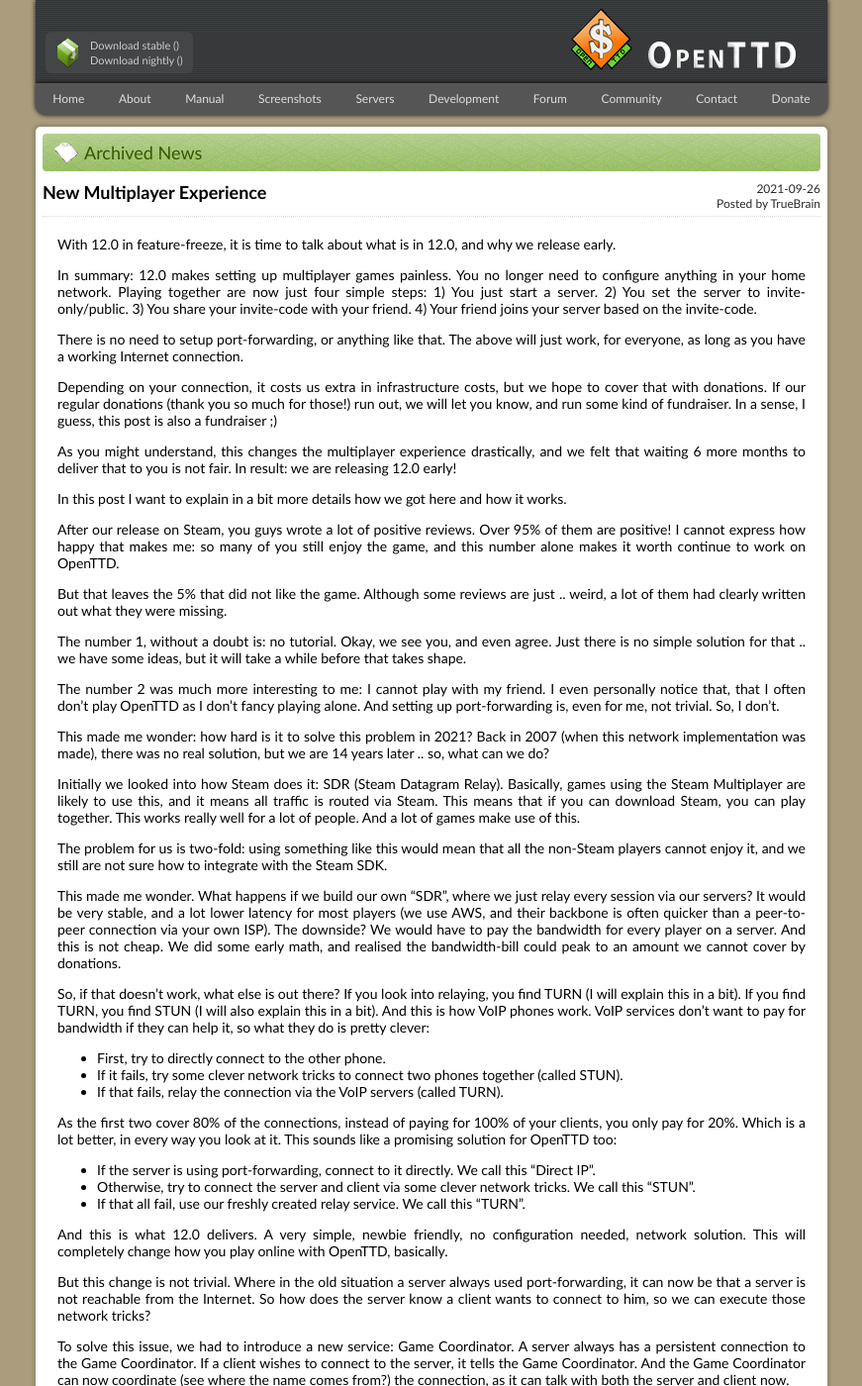
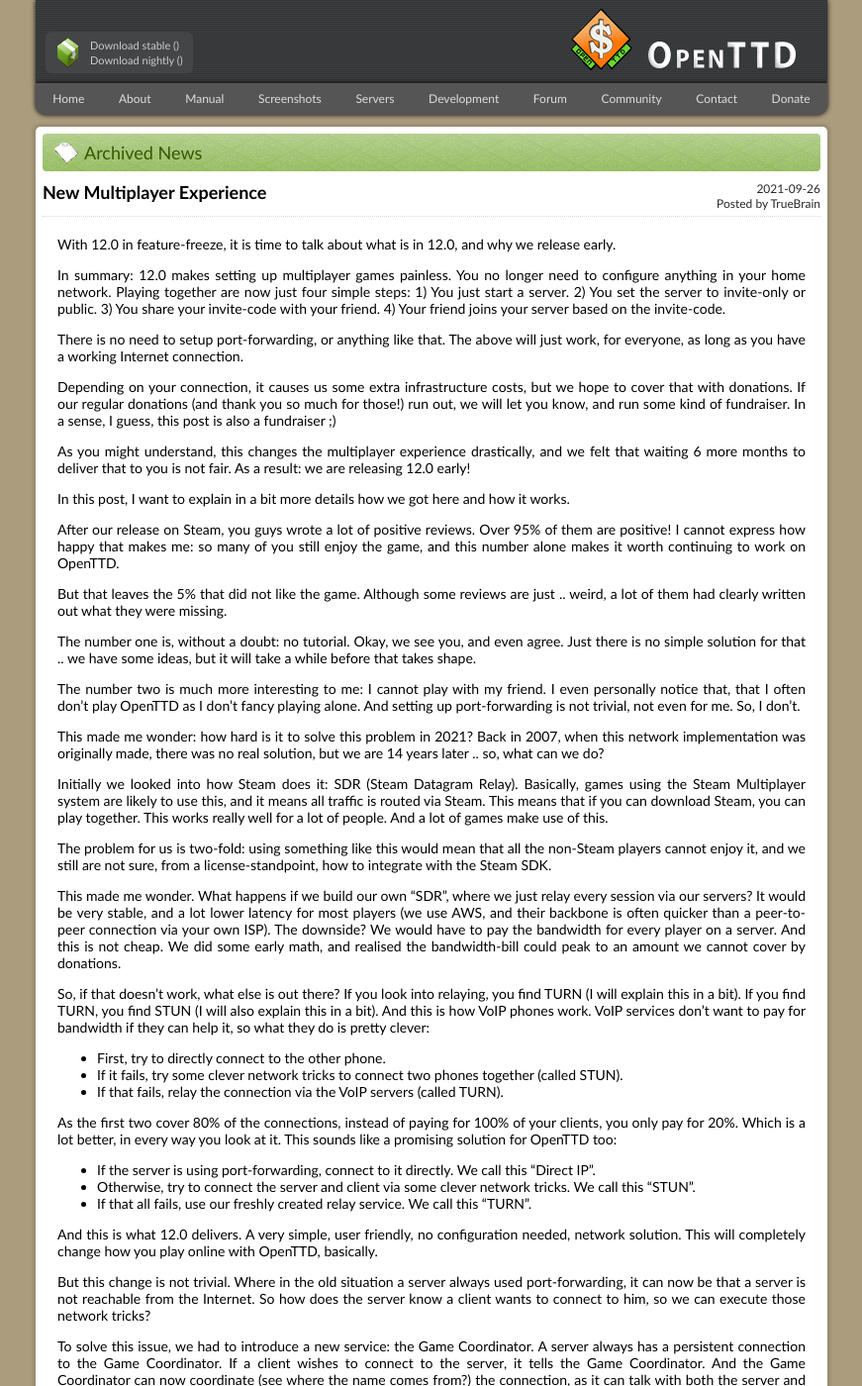
Before and after one commit to OpenTTD/website, a Jekyll site: the page built from _posts/2021-09-26-new-multiplayer-experience.md, in a window 1280 px wide and 1400 px high. Shown: the whole window at 99% size, without its empty margins (204-1075 px from the left). Built offline with Jekyll 4.4.1, drawn with Linux system fonts in a browser that asks for light colours; some of the changed text lies outside the part shown.

Commit message:
Processed feedback from nielsm and james103

```diff
--- a/_posts/2021-09-26-new-multiplayer-experience.md
+++ b/_posts/2021-09-26-new-multiplayer-experience.md
@@ -9,51 +9,51 @@
 You no longer need to configure anything in your home network.
 Playing together are now just four simple steps:
 1) You just start a server.
-2) You set the server to invite-only/public.
+2) You set the server to invite-only or public.
 3) You share your invite-code with your friend.
 4) Your friend joins your server based on the invite-code.
 
 There is no need to setup port-forwarding, or anything like that.
 The above will just work, for everyone, as long as you have a working Internet connection.
 
-Depending on your connection, it costs us extra in infrastructure costs, but we hope to cover that with donations.
-If our regular donations (thank you so much for those!) run out, we will let you know, and run some kind of fundraiser.
+Depending on your connection, it causes us some extra infrastructure costs, but we hope to cover that with donations.
+If our regular donations (and thank you so much for those!) run out, we will let you know, and run some kind of fundraiser.
 In a sense, I guess, this post is also a fundraiser ;)
 
 As you might understand, this changes the multiplayer experience drastically, and we felt that waiting 6 more months to deliver that to you is not fair.
-In result: we are releasing 12.0 early!
+As a result: we are releasing 12.0 early!
 
-In this post I want to explain in a bit more details how we got here and how it works.
+In this post, I want to explain in a bit more details how we got here and how it works.
 
 <!-- more -->
 
 After our release on Steam, you guys wrote a lot of positive reviews.
 Over 95% of them are positive!
-I cannot express how happy that makes me: so many of you still enjoy the game, and this number alone makes it worth continue to work on OpenTTD.
+I cannot express how happy that makes me: so many of you still enjoy the game, and this number alone makes it worth continuing to work on OpenTTD.
 
 But that leaves the 5% that did not like the game.
 Although some reviews are just .. weird, a lot of them had clearly written out what they were missing.
 
-The number 1, without a doubt is: no tutorial.
+The number one is, without a doubt: no tutorial.
 Okay, we see you, and even agree.
 Just there is no simple solution for that .. we have some ideas, but it will take a while before that takes shape.
 
-The number 2 was much more interesting to me: I cannot play with my friend.
+The number two is much more interesting to me: I cannot play with my friend.
 I even personally notice that, that I often don't play OpenTTD as I don't fancy playing alone.
-And setting up port-forwarding is, even for me, not trivial.
+And setting up port-forwarding is not trivial, not even for me.
 So, I don't.
 
 This made me wonder: how hard is it to solve this problem in 2021?
-Back in 2007 (when this network implementation was made), there was no real solution, but we are 14 years later .. so, what can we do?
+Back in 2007, when this network implementation was originally made, there was no real solution, but we are 14 years later .. so, what can we do?
 
 Initially we looked into how Steam does it: SDR (Steam Datagram Relay).
-Basically, games using the Steam Multiplayer are likely to use this, and it means all traffic is routed via Steam.
+Basically, games using the Steam Multiplayer system are likely to use this, and it means all traffic is routed via Steam.
 This means that if you can download Steam, you can play together.
 This works really well for a lot of people.
 And a lot of games make use of this.
 
 The problem for us is two-fold:
-using something like this would mean that all the non-Steam players cannot enjoy it, and we still are not sure how to integrate with the Steam SDK.
+using something like this would mean that all the non-Steam players cannot enjoy it, and we still are not sure, from a license-standpoint, how to integrate with the Steam SDK.
 
 This made me wonder.
 What happens if we build our own "SDR", where we just relay every session via our servers?
@@ -77,23 +77,23 @@
 This sounds like a promising solution for OpenTTD too:
 - If the server is using port-forwarding, connect to it directly. We call this "Direct IP".
 - Otherwise, try to connect the server and client via some clever network tricks. We call this "STUN".
-- If that all fail, use our freshly created relay service. We call this "TURN".
+- If that all fails, use our freshly created relay service. We call this "TURN".
 
 And this is what 12.0 delivers.
-A very simple, newbie friendly, no configuration needed, network solution.
+A very simple, user friendly, no configuration needed, network solution.
 This will completely change how you play online with OpenTTD, basically.
 
 But this change is not trivial.
 Where in the old situation a server always used port-forwarding, it can now be that a server is not reachable from the Internet.
 So how does the server know a client wants to connect to him, so we can execute those network tricks?
 
-To solve this issue, we had to introduce a new service: Game Coordinator.
+To solve this issue, we had to introduce a new service: the Game Coordinator.
 A server always has a persistent connection to the Game Coordinator.
 If a client wishes to connect to the server, it tells the Game Coordinator.
 And the Game Coordinator can now coordinate (see where the name comes from?) the connection, as it can talk with both the server and client now.
 
 This is a radical change in how OpenTTD does connection setup, and required some huge changes in our code.
-In total, 67 file changes, 5955 insertions, 3475 deletions were needed to make it happen.
+In total, 67 file changes, 5955 insertions, and 3475 deletions were needed to make it happen.
 
 As added benefit, it also means OpenTTD no longer listens on UDP for public games.
 It still uses UDP to discover LAN games, but no longer do you need to port-forward the UDP port if you want to use "Direct IP".
@@ -108,7 +108,7 @@
 This will not be done for the 12-series, and possibly not even for the 13-series, but are things we see as good additions to this new multiplayer experience:
 - Integration with Discord / Steam.
 - Automatically download BaNaNaS content if possible.
-- Change a singleplayer game into a multiplayer game seamlessly.
+- Seamlessly change a singleplayer game into a multiplayer game.
 And so much more.
 But for all these things, we need more help.
 So, if you are interested in helping us out, code-wise, to make the above a reality, drop by on IRC and ask where you can help out!
@@ -128,7 +128,7 @@
 But outgoing connections normally aren't checked, and you can freely create any to anywhere on the Internet.
 
 So, the trick STUN uses comes down to this:
-the client and server at the same time make an outgoing connection to each other.
+the client and server, at the same time, make an outgoing connection to each other.
 If done properly, both the NATs and firewalls think it is their outgoing connection, and as such allow bi-directional communication between the client and server.
 Without anything sitting between them.
 
```
